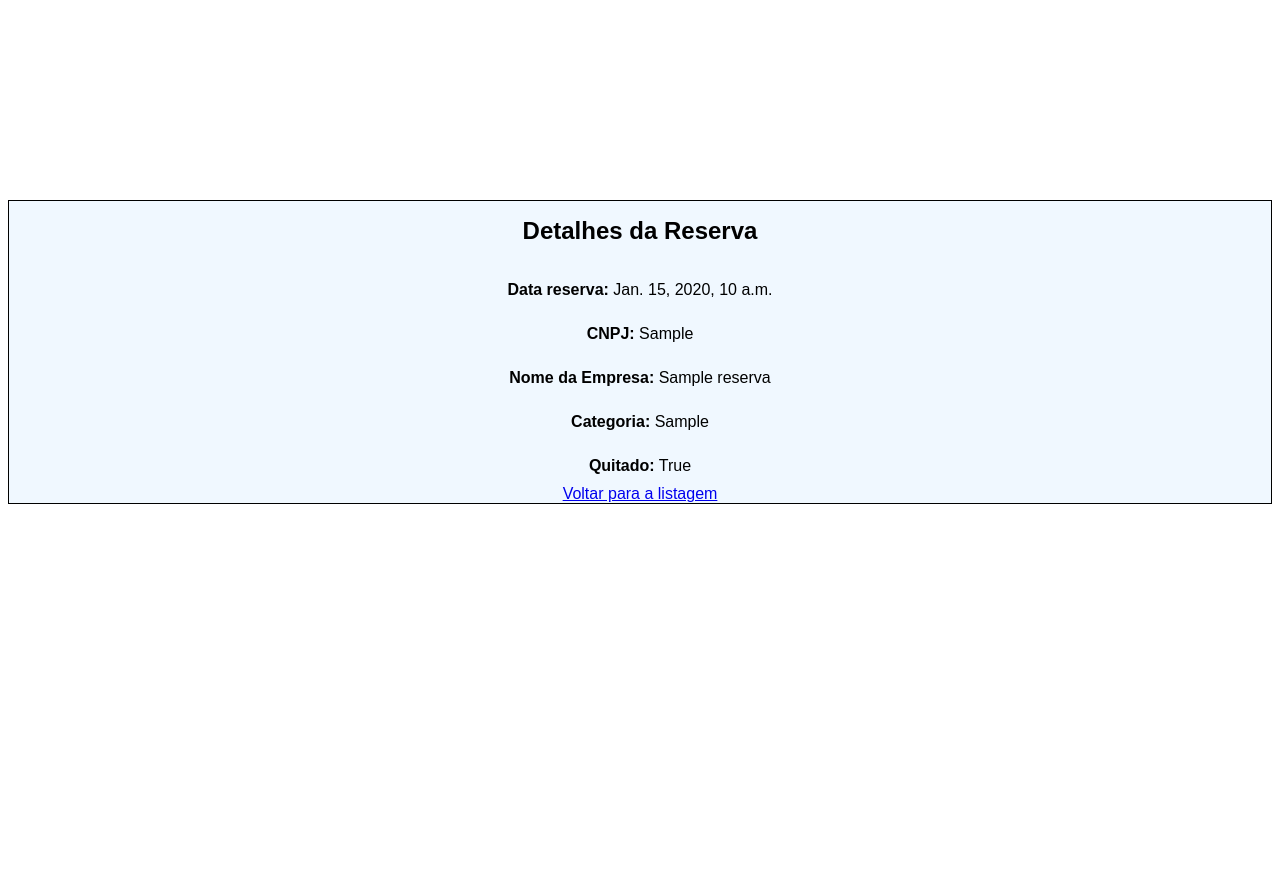
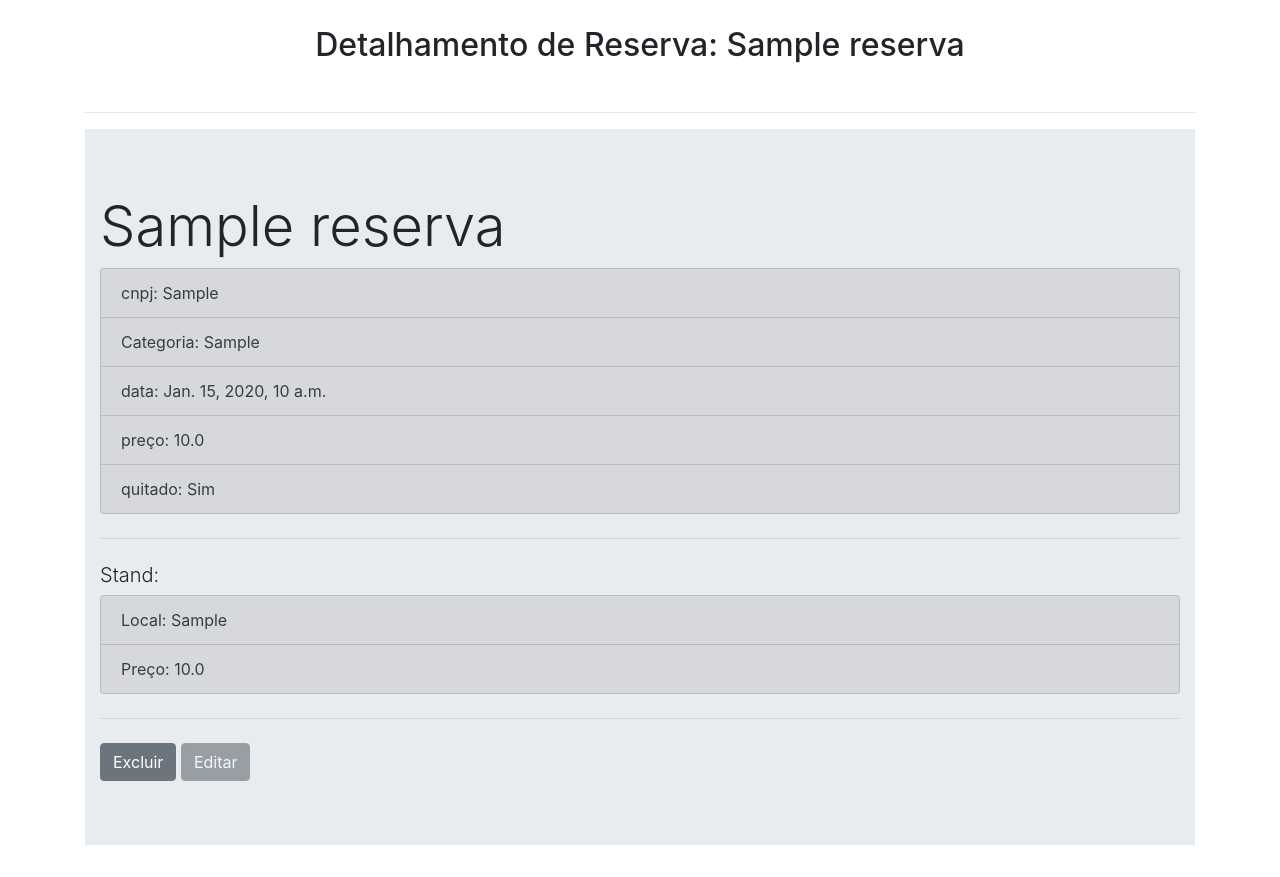
Before and after one commit to Pdr9/atividade-reservas, a Django app: template core/templates/core/detail.html in a window 1280 px wide. Before the commit the page ends 504 px from the top, so only its background shows below. Run offline with Django 4.2, Linux system fonts and the light colour scheme; the template is opened without the code that fills it: values that come from a table or form of the project are taken from there, others are empty; tables that the repository leaves empty hold one stand-in row (values such as "Sample post"); some libraries are stand-ins or nearby versions.

Commit message:
templates

```diff
--- a/core/admin.py
+++ b/core/admin.py
@@ -4,7 +4,9 @@ from .models import Reserva, Stand
 
 @admin.register(Reserva)
 class ReservaAdmin(admin.ModelAdmin):
-    list_display = ('cnpj', 'nome_empresa', 'categoria_empresa', 'quitado')
+    list_display = ('cnpj', 'name', 'category', 'quitado')
+
+
 @admin.register(Stand)
 class StandAdmin(admin.ModelAdmin):
-    list_display = ('localizacao', 'valor')
+    list_display = ('location', 'price')
--- a/core/forms.py
+++ b/core/forms.py
@@ -1,3 +1,4 @@
+import datetime
 from django.forms import ModelForm
 from django import forms
 from .models import Reserva
@@ -9,7 +10,8 @@ class ReservaForm(ModelForm):
         fields = '__all__'
         widgets = {
             'cnpj' : forms.TextInput(attrs={'class': 'form-control' }),
-            'nome_empresa' : forms.TextInput(attrs={'class': 'form-control' }),
-            'categoria_empresa' : forms.TextInput(attrs={'class': 'form-control' }),
+            'name' : forms.TextInput(attrs={'class': 'form-control' }),
+            'category' : forms.TextInput(attrs={'class': 'form-control' }),
             'quitado' : forms.CheckboxInput(attrs={'class': 'form-control'}),
+            'stand' : forms.Select(attrs={'class': 'form-control'}),
         }
--- a/core/models.py
+++ b/core/models.py
@@ -4,23 +4,23 @@ from django.db import models
 
 
 class Stand(models.Model):
-    localizacao = models.CharField(max_length=100)
-    valor = models.FloatField()
+    location = models.CharField(max_length=100)
+    price = models.FloatField()
 
     def __str__(self):
-        return 'stand em '+self.localizacao
+        return self.location
 
 
 class Reserva(models.Model):
     class Meta:
-        ordering = ['data_reserva']
+        ordering = ['date']
 
     cnpj = models.CharField(max_length=100)
-    nome_empresa = models.CharField(max_length=100)
-    categoria_empresa = models.CharField(max_length=100)
+    name = models.CharField(max_length=100)
+    category = models.CharField(max_length=100)
     quitado = models.BooleanField()
     stand = models.ForeignKey(Stand, on_delete=models.CASCADE)
-    data_reserva = models.DateTimeField(auto_now_add=True)
+    date = models.DateTimeField(auto_now_add=True)
 
     def __str__(self):
-        return self.nome_empresa
+        return self.name
--- a/core/templates/core/detail.html
+++ b/core/templates/core/detail.html
@@ -5,54 +5,43 @@
     <meta charset="UTF-8">
     <meta name="viewport" content="width=device-width, initial-scale=1.0">
     <title>Document</title>
-
-    <style>
-        body {
-            font-family: sans-serif;
-            font-size: 16px;
-        }
-
-        h1 {
-            font-size: 24px;
-            margin-bottom: 20px;
-        }
-
-        p {
-            margin-bottom: 10px;
-        }
-
-        .detalhes-reserva {
-            width: 500px;
-            margin: 0 auto;
-            border: 1px solid #ccc;
-            padding: 10px;
-            border-radius: 5px;
-        }
-
-        .detalhes-reserva > p {
-            margin-bottom: 20px;
-        }
-
-        .detalhes-reserva > p strong {
-            font-weight: bold;
-        }
-
-        .voltar {
-            text-align: center;
-        }
-    </style>
+    <link rel="stylesheet" href="https://cdn.jsdelivr.net/npm/bootstrap@4.0.0/dist/css/bootstrap.min.css"
+    integrity="sha384-Gn5384xqQ1aoWXA+058RXPxPg6fy4IWvTNh0E263XmFcJlSAwiGgFAW/dAiS6JXm" crossorigin="anonymous">
+  <script src="https://cdn.jsdelivr.net/npm/bootstrap@5.2.3/dist/js/bootstrap.bundle.min.js"
+    integrity="sha384-kenU1KFdBIe4zVF0s0G1M5b4hcpxyD9F7jL+jjXkk+Q2h455rYXK/7HAuoJl+0I4"
+    crossorigin="anonymous"></script>
 </head>
 
 <body>
-  <div class="container"
-    style="display: flex; flex-direction:column; align-items:center; margin-top: 200px; border: solid 0.5px; background-color:aliceblue;">
-    <h1>Detalhes da Reserva</h1>
-    <p><strong>Data reserva:</strong> {{ reserva.data_reserva }}</p>
-    <p><strong>CNPJ:</strong> {{ reserva.cnpj }}</p>
-    <p><strong>Nome da Empresa:</strong> {{ reserva.nome_empresa }}</p>
-    <p><strong>Categoria:</strong> {{ reserva.categoria_empresa }}</p>
-    <p><strong>Quitado:</strong> {{ reserva.quitado }}</p>
-    <a href="{% url 'listagem' %}">Voltar para a listagem</a>
+    <main style="margin: 2%;">
+        <h2 style="text-align: center;">Detalhamento de Reserva: {{reserva.name}}</h2>
+        <br>
+        <div class="container">
+            <hr>
+            <div class="jumbotron jumbotron-fluid">
+                <div class="container">
+                  <h1 class="display-4">{{reserva.name}}</h1>
+                  <ul class="list-group">
+                    <li class="list-group-item list-group-item-secondary">cnpj: {{reserva.cnpj}}</li>
+                    <li class="list-group-item list-group-item-secondary">Categoria: {{reserva.category}}</li>
+                    <li class="list-group-item list-group-item-secondary">data: {{reserva.date}}</li>
+                    <li class="list-group-item list-group-item-secondary">preço: {{reserva.stand.price}}</li>
+                    <li class="list-group-item list-group-item-secondary">quitado: {% if reserva.quitado %} Sim {% else %} Não {% endif %}</li>
+                </ul>
+                <hr class="my-4">
+                  <h4 class="lead">Stand:</h4>
+                  <ul class="list-group">
+                    <li class="list-group-item list-group-item-secondary">Local: {{reserva.stand.location}}</li>
+                    <li class="list-group-item list-group-item-secondary">Preço: {{reserva.stand.price}}</li>
+                  </ul>
+                <hr class="my-4">
+                <a href="{% url 'excluir_reserva' reserva.id %}"><button class="btn btn-secondary"> Excluir</button></a>
+                <a href=""><button class="btn btn-secondary" disabled> Editar</button></a>
+                </div>
+              </div>
+            </div>
+    </main>
+
     <script src="https://code.jquery.com/jquery-3.2.1.slim.min.js"
       integrity="sha384-KJ3o2DKtIkvYIK3UENzmM7KCkRr/rE9/Qpg6aAZGJwFDMVNA/GpGFF93hXpG5KkN"
       crossorigin="anonymous"></script>
@@ -62,7 +51,6 @@
     <script src="https://cdn.jsdelivr.net/npm/bootstrap@4.0.0/dist/js/bootstrap.min.js"
       integrity="sha384-JZR6Spejh4U02d8jOt6vLEHfe/JQGiRRSQQxSfFWpi1MquVdAyjUar5+76PVCmYl"
       crossorigin="anonymous"></script>
-  </div>
 </body>
 
 </html>
--- a/main/urls.py
+++ b/main/urls.py
@@ -4,8 +4,8 @@ from core.views import list_reserva, create, detail_reserva, delete_reserva
 
 urlpatterns = [
     path('admin/', admin.site.urls),
-    path('', list_reserva, name='listagem'),
-    path('cadastrar/', create, name='reserva_criar'),
-    path('detalhes/<int:reserva_id>/', detail_reserva, name='detalhes_reserva'),
-    path('excluir/<int:reserva_id>/', delete_reserva, name='excluir_reserva'),
+    path('', list_reserva, name='home'),
+    path('create/', create, name='reserva_criar'),
+    path('detail/<int:id>/', detail_reserva, name='detalhes_reserva'),
+    path('delete/<int:id>/', delete_reserva, name='excluir_reserva'),
 ]
```
Also changed, not shown: core/templates/core/form.html (+21 -3 lines), core/templates/core/home.html (+6 -6 lines), core/views.py (+24 -26 lines), core/migrations/0001_initial.py.
